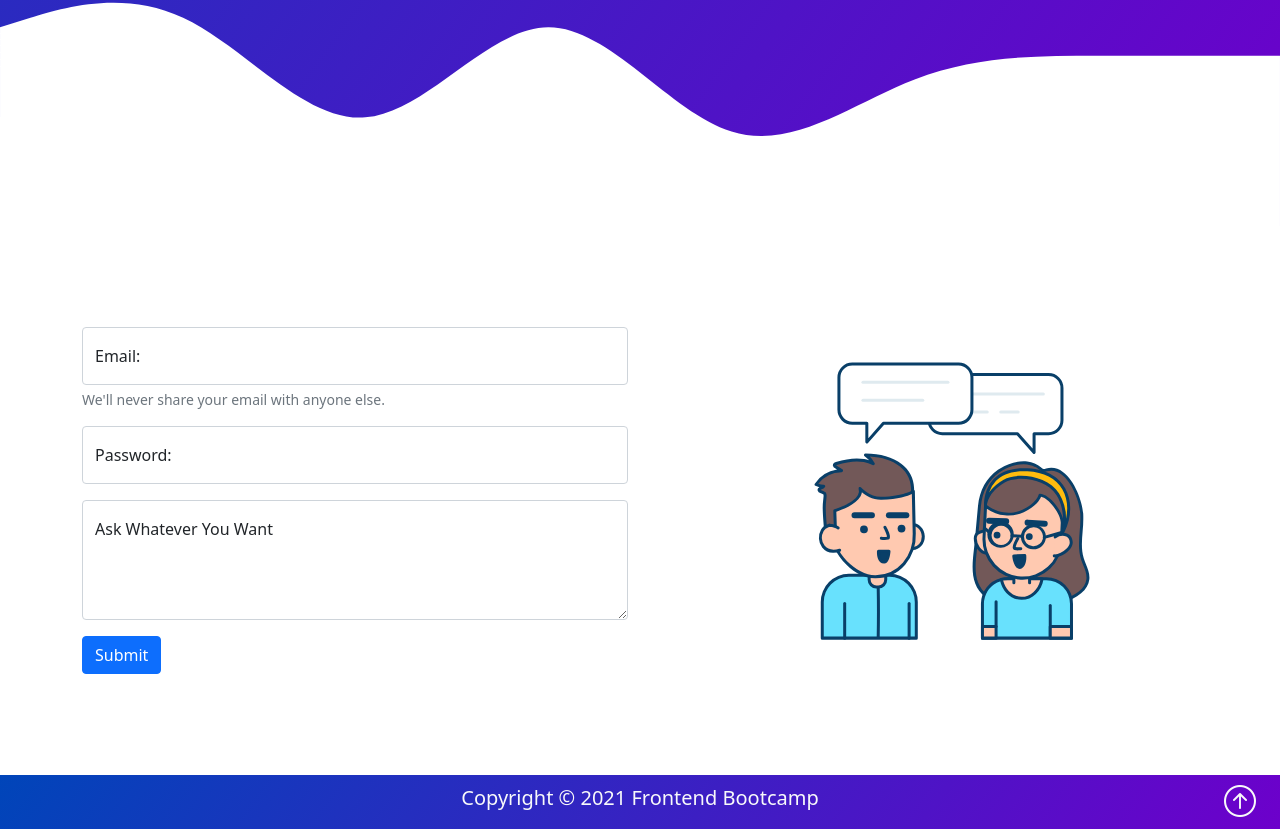
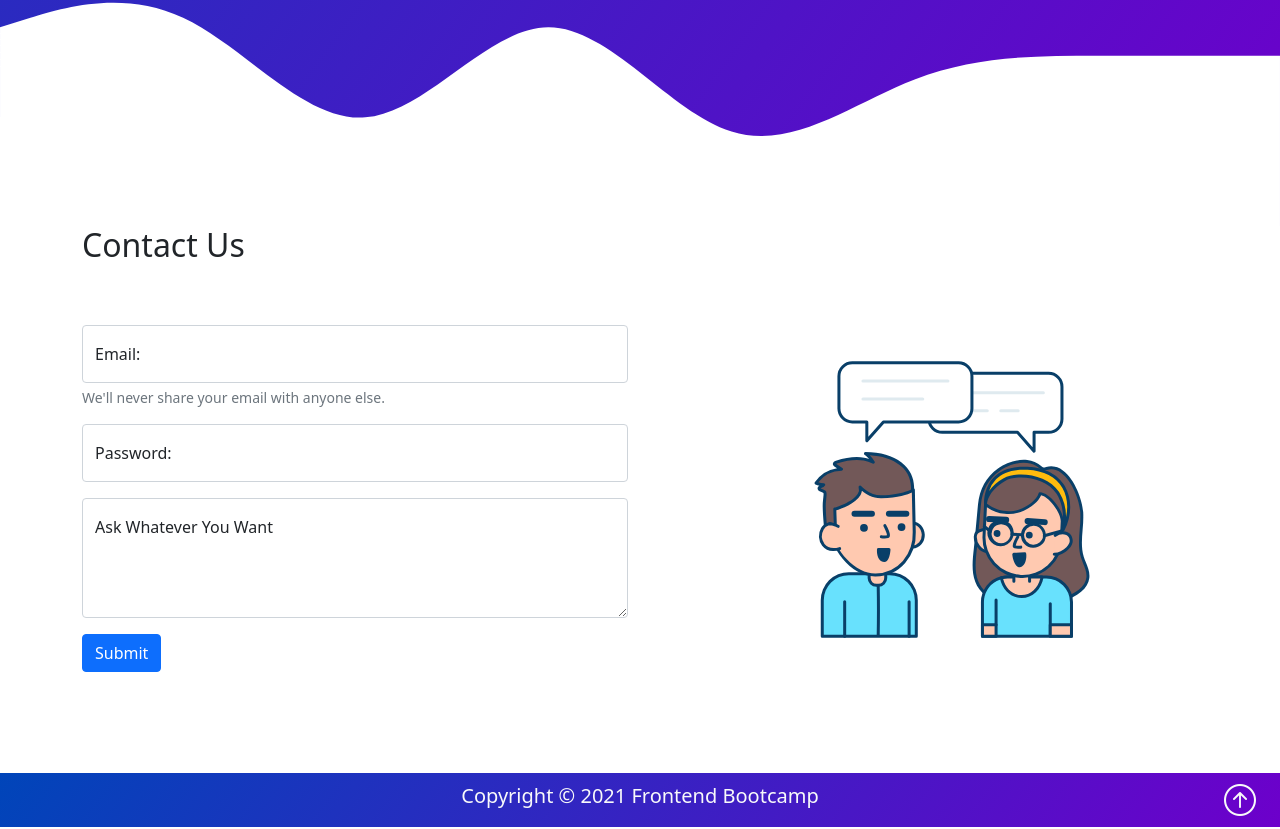
Before and after one commit to sajadgnf/bootstrapPortfolio, a website: page index.html in a window 1280 px wide. Shown: the part 4360-5189 px from the top of the page. Drawn offline with nearby package versions, Linux system fonts and the light colour scheme.

Commit message:
last changes

```diff
--- a/index.html
+++ b/index.html
@@ -256,8 +256,9 @@
         </section>
 
         <!-- contactUs -->
-        <section id="contact" class="p-5">
+        <section id="contact" class="pb-5">
             <div class="container-lg">
+                <h2>Contact Us</h2>
                 <div class="row justify-content-center align-items-center">
                     <div class="col-lg-6">
                         <form>
```
